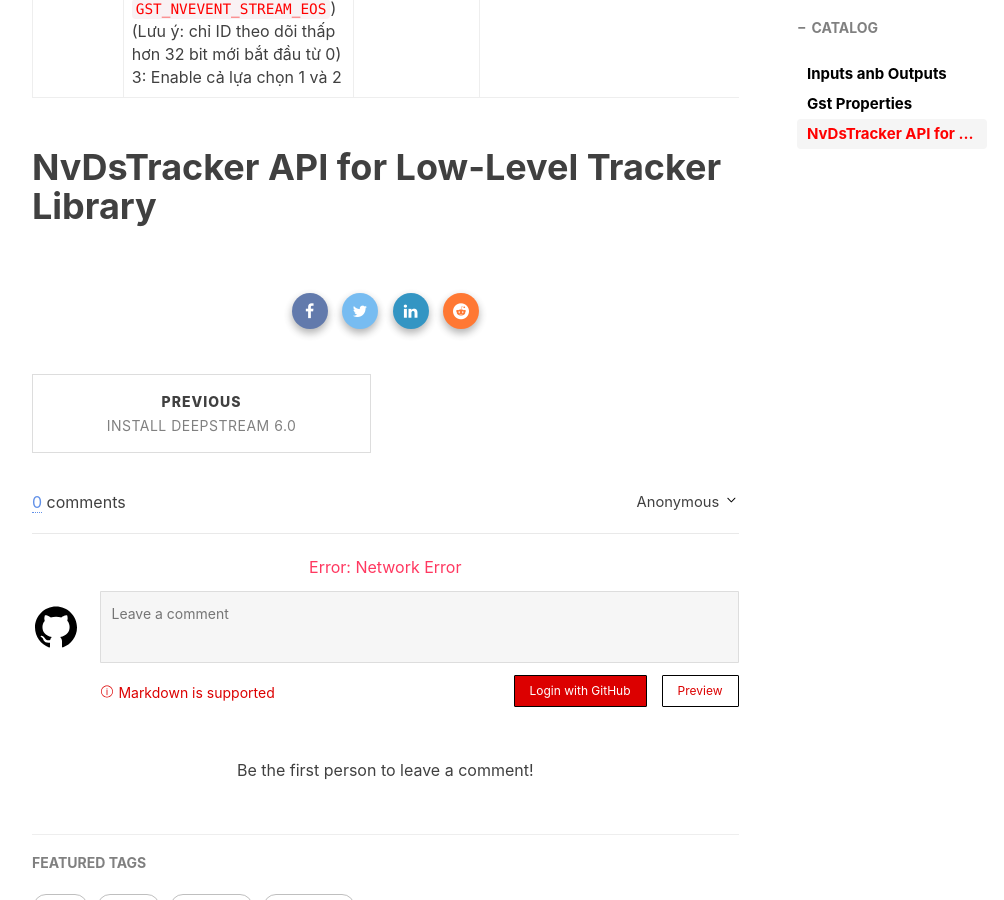
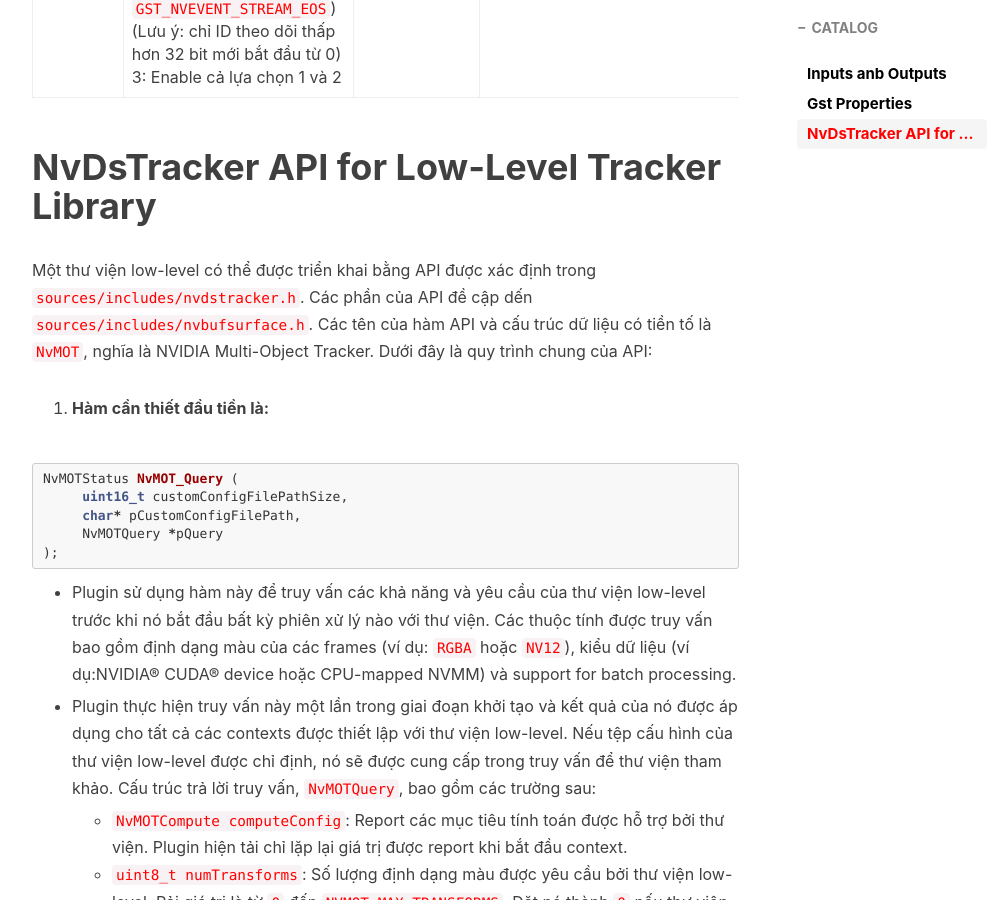
Before and after one commit to nab1010/nab1010.github.io, a Jekyll site: the page built from _posts/Knowledge/2022-12-29-Gst-nvtracker.md, in a window 1280 px wide and 900 px high, scrolled down 6132 px. Shown: the whole window, without its empty margins (233-1237 px from the left). Built offline with Jekyll 4.4.1, drawn with Linux system fonts in a browser that asks for light colours; nearby versions of some CDN libraries; comment, search, counter and statistics services are not loaded; some of the changed text lies outside the part shown.

Commit message:
nabang1010 update

````diff
--- a/_posts/Knowledge/2022-12-29-Gst-nvtracker.md
+++ b/_posts/Knowledge/2022-12-29-Gst-nvtracker.md
@@ -101,3 +101,22 @@ Bảng sau mô tả các thuộc tính của plugin Gst-nvtracker.
 | tracking-id-reset-mode | Cho phép force-reset tracking ID dựa trên sự kiện pipeline. Sau khi đặt lại ID theo dõi được bật và sự kiện như vậy xảy ra, ID tracking thấp hơn 32-bit sẽ được reset về 0: <br> 0: Không đặt lại tracking ID khi sự kiện reset luồng hoặc EOS xảy ra <br> 1: Chấm dứt tất cả các trackers hiện có và chỉ định ID mới cho luồng khi quá trình reset luồng diễn ra (tức là `GST_NVEVENT_STEAM_RESET`) <br> 2: Để ID tracking bắt đầu từ 0 sau khi nhận được sự kiện EOS (tức là `GST_NVEVENT_STREAM_EOS`) (Lưu ý: chỉ ID theo dõi thấp hơn 32 bit mới bắt đầu từ 0) <br> 3: Enable cả lựa chọn 1 và 2 | Integer, 0 -> 3 | tracking-id-reset-mode=0 |
 
 # NvDsTracker API for Low-Level Tracker Library
+
+Một thư viện low-level có thể được triển khai bằng API được xác định trong `sources/includes/nvdstracker.h`. Các phần của API đề cập dến `sources/includes/nvbufsurface.h`. Các tên của hàm API và cấu trúc dữ liệu có tiền tố là `NvMOT`, nghĩa là NVIDIA Multi-Object Tracker. Dưới đây là quy trình chung của API:
+
+1. **Hàm cần thiết đầu tiền là:**
+
+```c
+NvMOTStatus NvMOT_Query (
+     uint16_t customConfigFilePathSize,
+     char* pCustomConfigFilePath,
+     NvMOTQuery *pQuery
+);
+```
+- Plugin sử dụng hàm này để truy vấn các khả năng và yêu cầu của thư viện low-level trước khi nó bắt đầu bất kỳ phiên xử lý nào  với thư viện. Các thuộc tính được truy vấn bao gồm định dạng màu của các frames (ví dụ: `RGBA` hoặc `NV12`), kiểu dữ liệu (ví dụ:NVIDIA® CUDA® device hoặc CPU-mapped NVMM) và support for batch processing.
+
+- Plugin thực hiện truy vấn này một lần trong giai đoạn khởi tạo và kết quả của nó được áp dụng cho tất cả các contexts được thiết lập với thư viện low-level. Nếu tệp cấu hình của thư viện low-level được chỉ định, nó sẽ được cung cấp trong truy vấn để thư viện tham khảo. Cấu trúc trả lời truy vấn, `NvMOTQuery`, bao gồm các trường sau:
+  - `NvMOTCompute computeConfig`: Report các mục tiêu tính toán được hỗ trợ bởi thư viện. Plugin hiện tải chỉ lặp lại giá trị được report khi bắt đầu context.
+  - `uint8_t numTransforms`: Số lượng định dạng màu được yêu cầu bởi thư viện low-level. Rải giá trị là từ `0` đến `NVMOT_MAX_TRANSFORMS`. Đặt nó thành `0` nếu thư viện không yêu cầu bất kỳ dữ liệu trực quan nào.
+  - > `0` không có nghĩa là dữ liệu chưa được chuyển đổi được truyền đén thư viện
+  -
````
